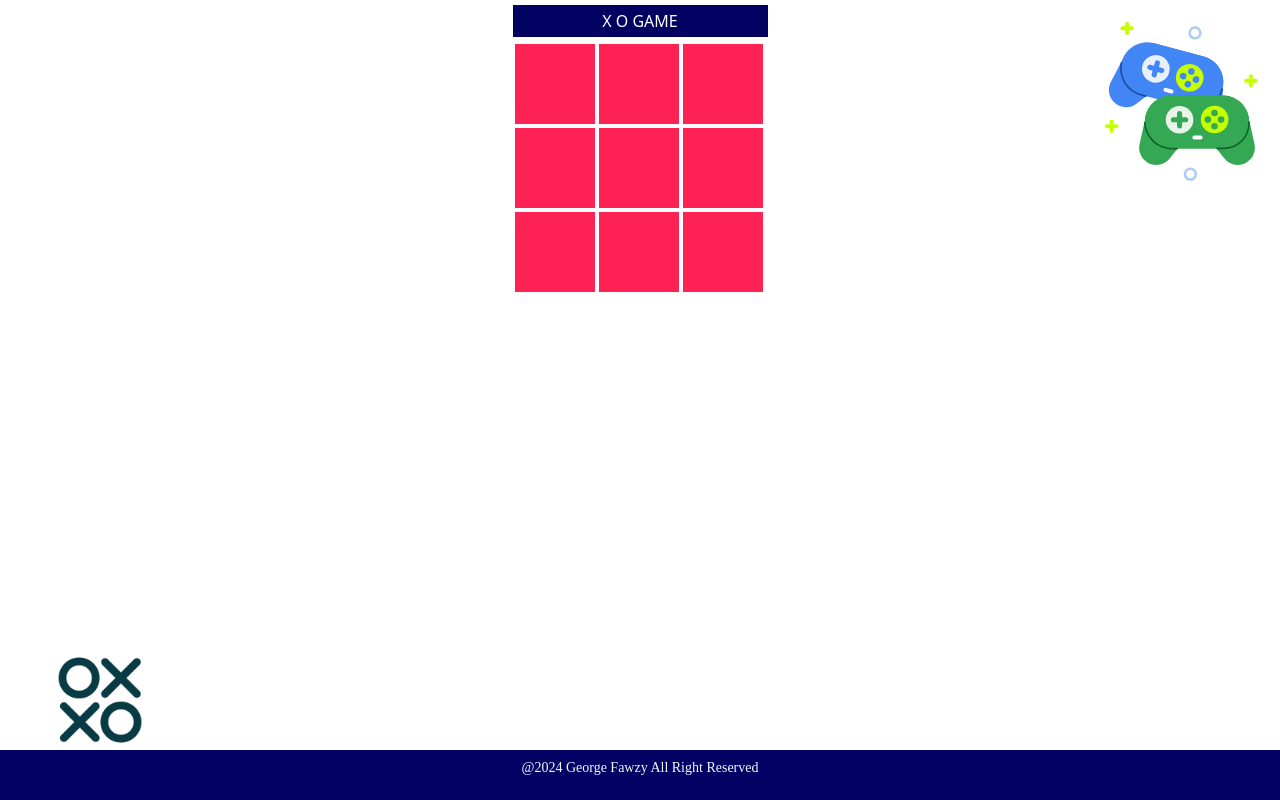
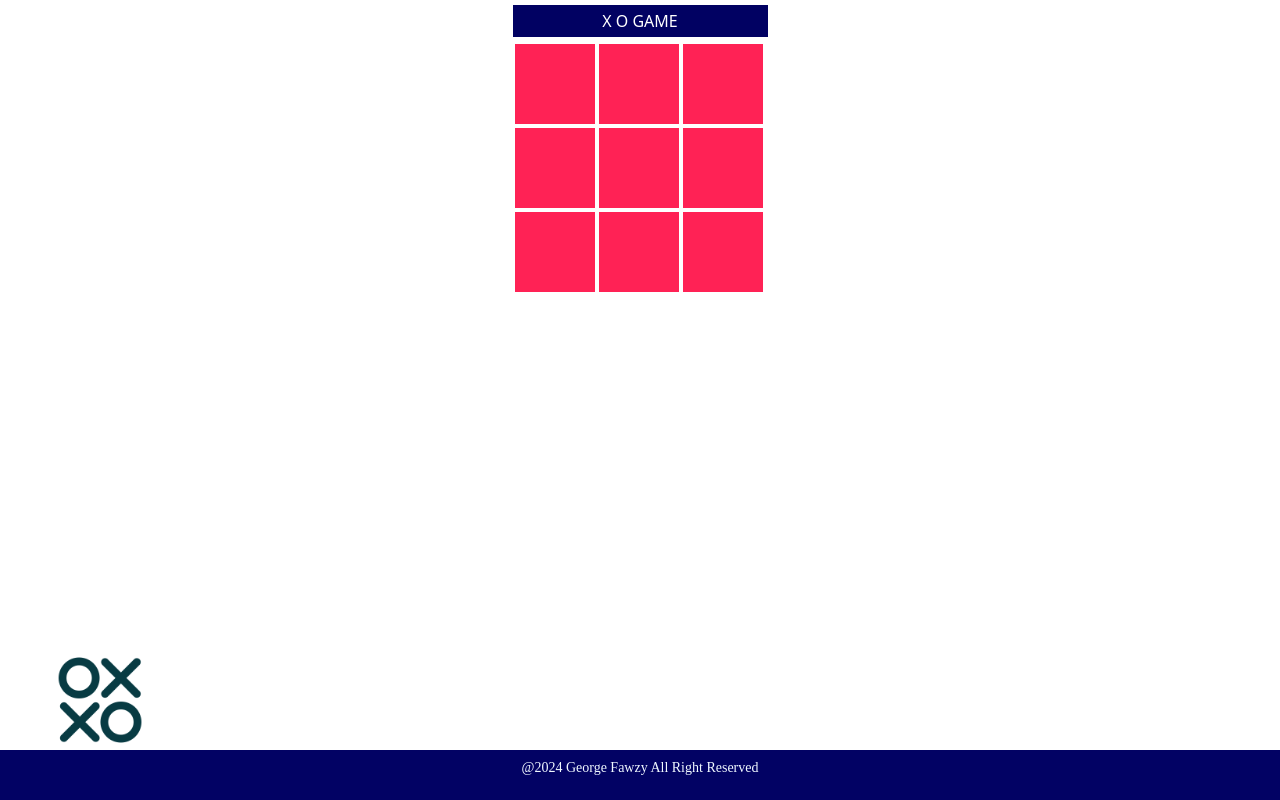
Before and after one commit to Georgefawzy/XO-Game, a plain HTML site: page index.html in a window 1280 px wide. Drawn offline with Linux system fonts and the light colour scheme.

Commit message:
Update index.html

```diff
--- a/index.html
+++ b/index.html
@@ -11,7 +11,7 @@
 
 <body>
     <img class="play1" src="assets/img/5854672.png" alt="">
-    <img class="play" src="assets/img/controllers.svg" alt="">
+
     <!-- <img class="sun" src="sunny-weather-with-coconut-trees_1308-83481.avif" alt=""> -->
     <div class="game">
 
```
